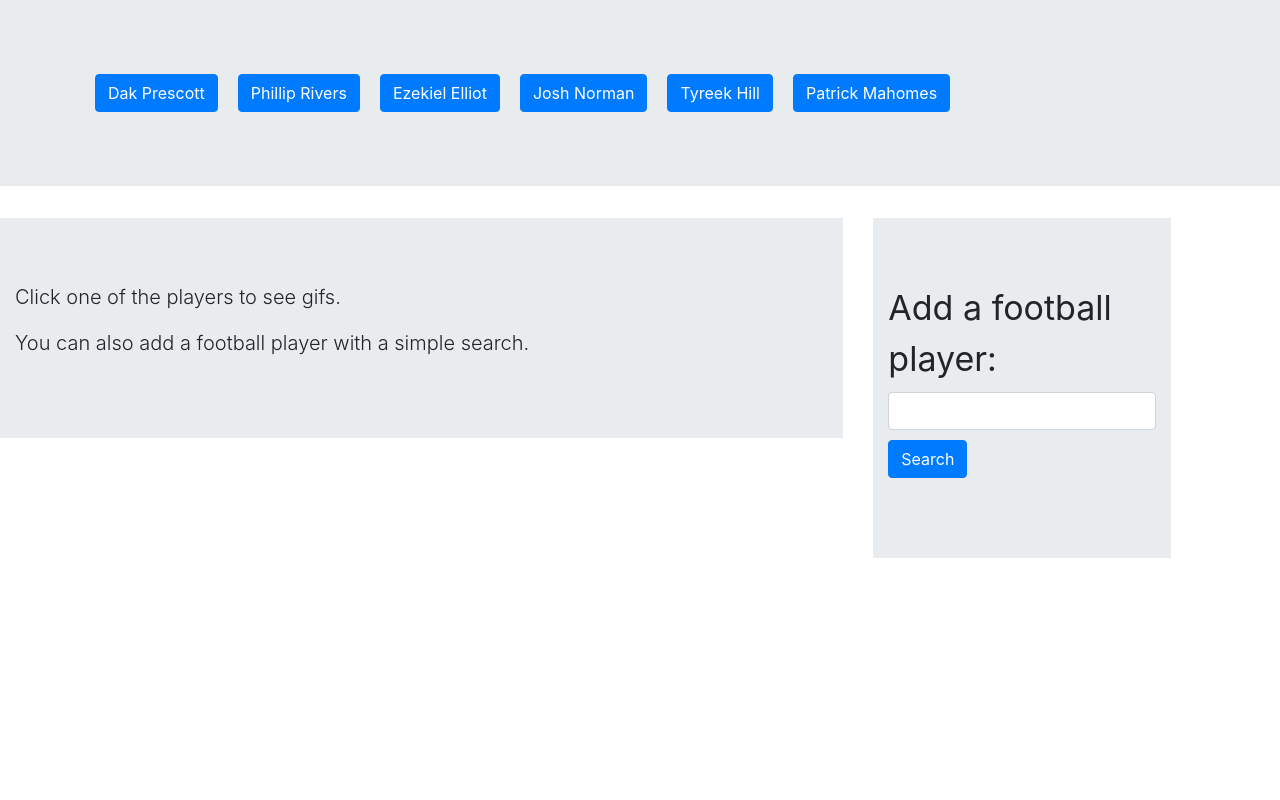
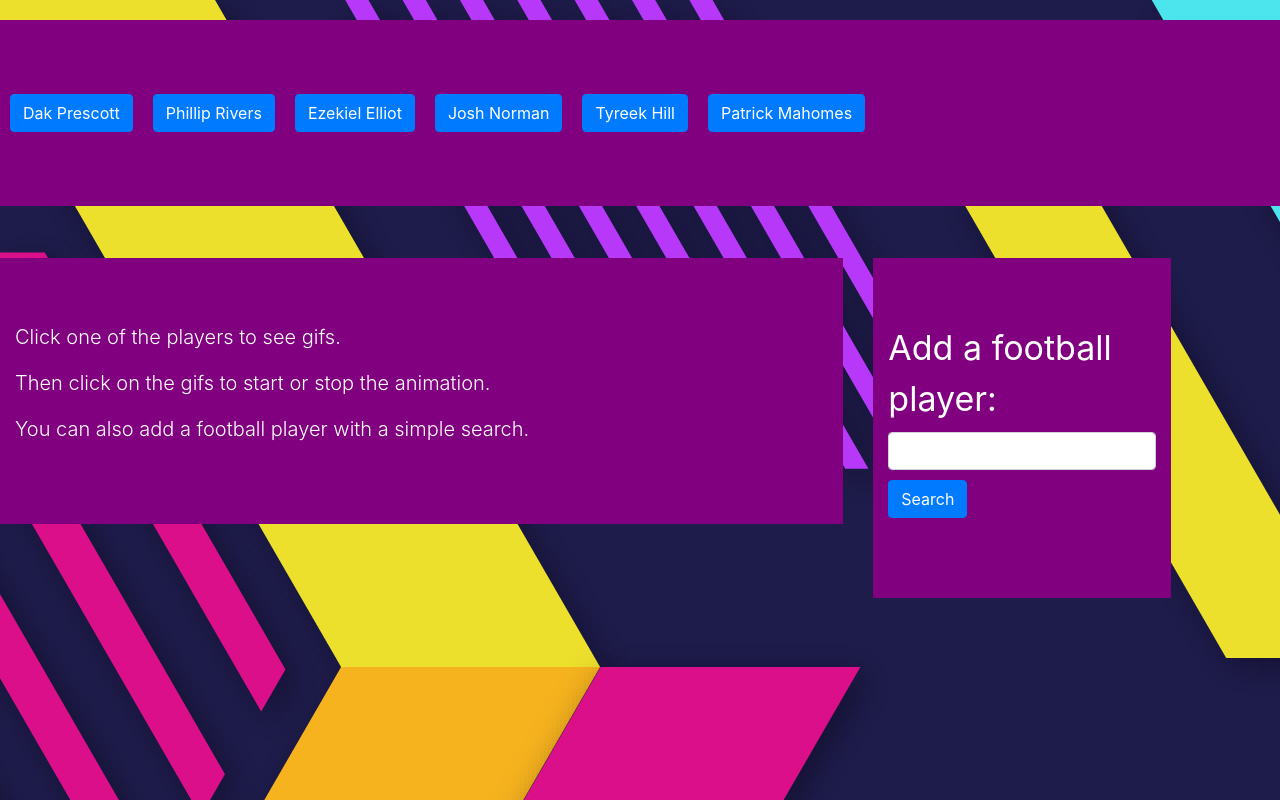
Before and after one commit to rtothaoss/Giftastic, a plain HTML site: page index.html in a window 1280 px wide. Drawn offline with nearby package versions, Linux system fonts and the light colour scheme.

Commit message:
needs a little more styling

```diff
--- a/assets/css/style.css
+++ b/assets/css/style.css
@@ -10,3 +10,13 @@ div.football-gifs {
 .hidden {
     display: none;
 }
+
+body {
+    background-image: url('../images/539921-PJX46F-885.jpg')
+}
+
+.jumbotron {
+    background: purple;
+    margin-top: 20px;
+    color: white;
+}
--- a/index.html
+++ b/index.html
@@ -13,7 +13,7 @@
   </head>
   <body>
     <div class="jumbotron jumbotron-fluid">
-        <div class="container player-container">
+        <div class="player-container">
             <!-- <button type="button" class="btn btn-primary" data-person="Dak Prescott">Dak Prescott</button>
             <button type="button" class="btn btn-primary" data-person="Phillip Rivers">Phillip Rivers</button>
             <button type="button" class="btn btn-primary" data-person="Patrick Mahomes">Patrick Mahomes</button>
@@ -31,6 +31,7 @@
         <div class="container">
           <div id="gifs-here">
               <p class="lead">Click one of the players to see gifs.</p>
+              <p class="lead">Then click on the gifs to start or stop the animation.</p>
               <p class="lead">You can also add a football player with a simple search.</p>
           </div>
         </div>
```
Also changed, not shown: assets/images/539921-PJX46F-885.jpg (added), assets/images/539921-PJX46R-800.jpg (added), assets/images/Fonts.txt (added), assets/images/License free copy.txt (added), assets/images/License free.txt (added), assets/images/License premium copy.txt (added), assets/images/License premium.txt (added), 4 other files.
